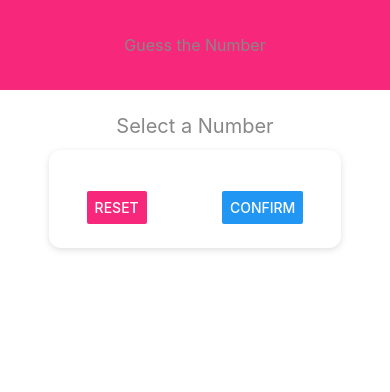
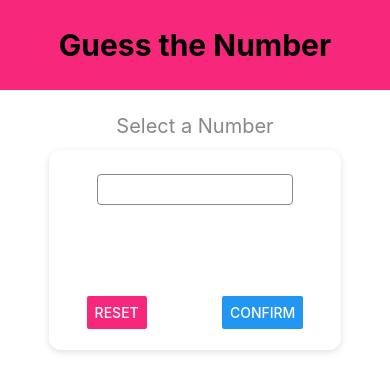
Before and after one commit to ghigbie/NumberGuessingGame, a React Native app: screen / in a window 390 px wide. Shown: the top 392 px of the page. Built offline with nearby package versions, Linux system fonts and the light colour scheme.

Commit message:
Edit styles and layout

```diff
--- a/components/Header.js
+++ b/components/Header.js
@@ -11,16 +11,17 @@ const Header = ({title = 'Header'}) => {
 
 const styles = StyleSheet.create({
   container: {
-    height: 90,
+    height: '12%',
+    minHeight: 90,
     width: '100%',
-    padding: 36,
     backgroundColor: '#f7287b',
     alignItems: 'center',
     justifyContent: 'center',
   },
   headerText: {
-    color: '#888',
-    fontSize: 16,
+    color: '#000',
+    fontSize: 30,
+    fontWeight: 'bold',
   },
 });
 
--- a/screens/StartGameScreen.js
+++ b/screens/StartGameScreen.js
@@ -6,8 +6,9 @@ const StartGameScreen = ({}) => {
     <View style={styles.container}>
       <Text style={styles.title}>Select a Number</Text>
       <View style={styles.inputContainer}>
-        <TextInput />
+        <TextInput style={styles.input} />
         <View style={styles.buttonContainer}>
+          <View style={styles.button}>
             <Button
               title="Reset"
               color="#f7287b"
@@ -15,12 +16,15 @@ const StartGameScreen = ({}) => {
                 console.log('Reset was pressed');
               }}
             />
+          </View>
+          <View style={styles.button}>
             <Button
               title="Confirm"
               onPress={() => {
                 console.log('Confirm was pressed');
               }}
             />
+          </View>
         </View>
       </View>
     </View>
@@ -32,7 +36,6 @@ const styles = StyleSheet.create({
     flex: 1,
     padding: 12,
     alignItems: 'center',
-    justifyContent: 'flex-start',
   },
   title: {
     color: '#888',
@@ -42,6 +45,7 @@ const styles = StyleSheet.create({
   inputContainer: {
     width: 300,
     maxWidth: '80%',
+    justifyContent: 'space-between',
     alignItems: 'center',
     shadowColor: '#888',
     shadowOffset: {width: 0, height: 2},
@@ -51,12 +55,26 @@ const styles = StyleSheet.create({
     elevation: 5,
     padding: 24,
     borderRadius: 12,
+    height: 200,
+    minHeight: '40%',
+  },
+  input: {
+    borderColor: '#888',
+    color: '#888',
+    borderWidth: 1,
+    width: '80%',
+    borderRadius: 4,
+    padding: 6,
   },
   buttonContainer: {
     flexDirection: 'row',
     width: '100%',
+    height: 30,
     justifyContent: 'space-between',
     paddingHorizontal: 14,
+  },
+  button: {
+    borderRadius: 12,
   },
 });
 
```
Lines whose indentation alone changed are shown as unchanged.
